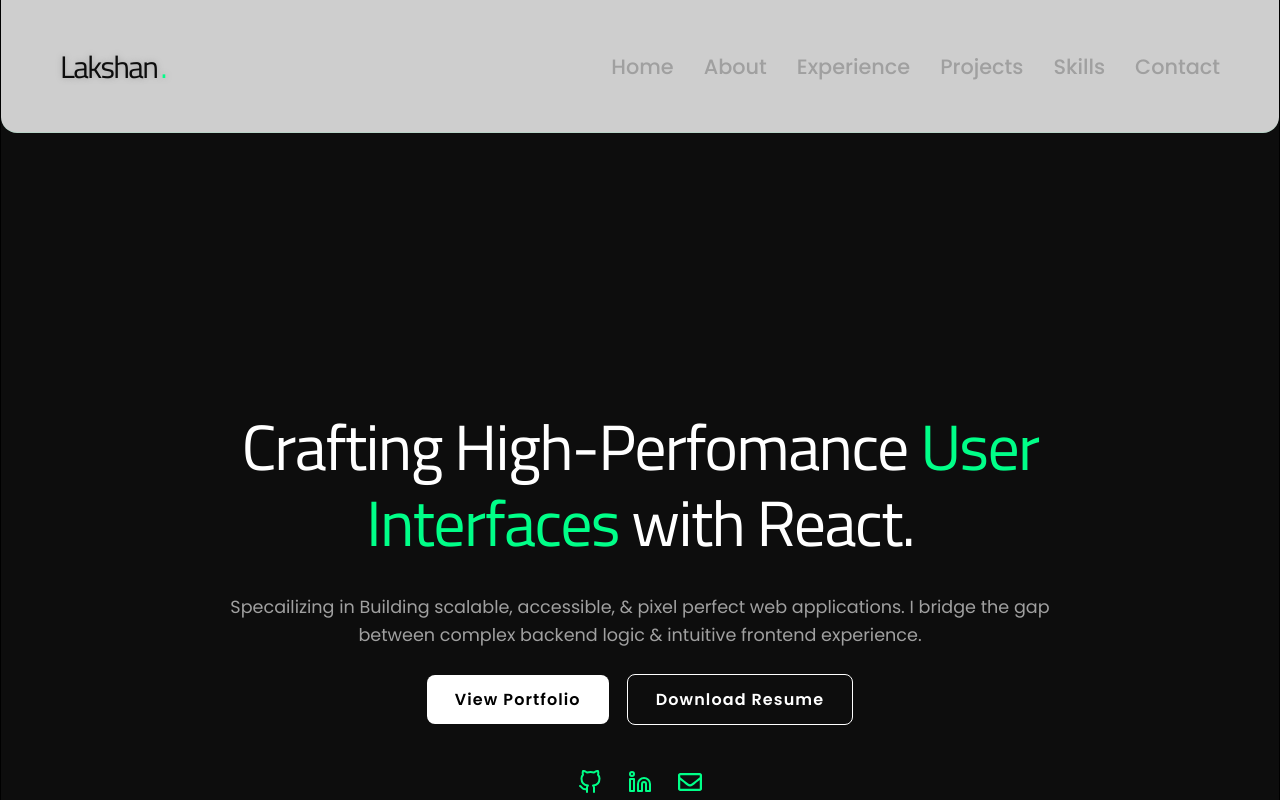
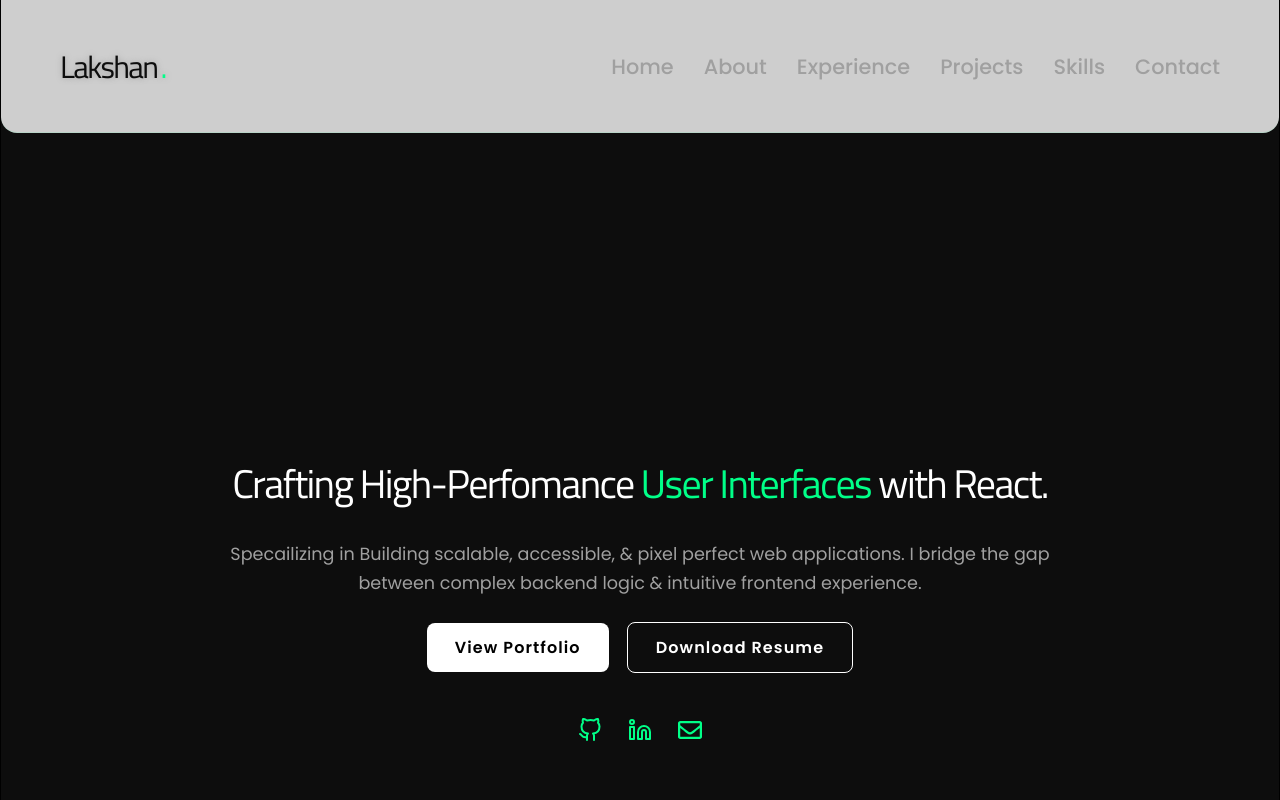
Before and after one commit to lakshan-beast/My-Portfolio, a React (Vite) app: page / in a window 1280 px wide. Shown: the top 800 px of the page. Built offline with nearby package versions, Linux system fonts and the light colour scheme.

Commit message:
fix: revert font-size to fixed value in header for consistency

```diff
--- a/src/styles/pages/_Home.scss
+++ b/src/styles/pages/_Home.scss
@@ -12,7 +12,7 @@
 
     .header {
       color: $text-main;
-      font-size: clamp(2.5rem, 5vw, 4rem);
+      font-size: 2.5rem;
       line-height: 1.2;
 
       .highlight {
```
